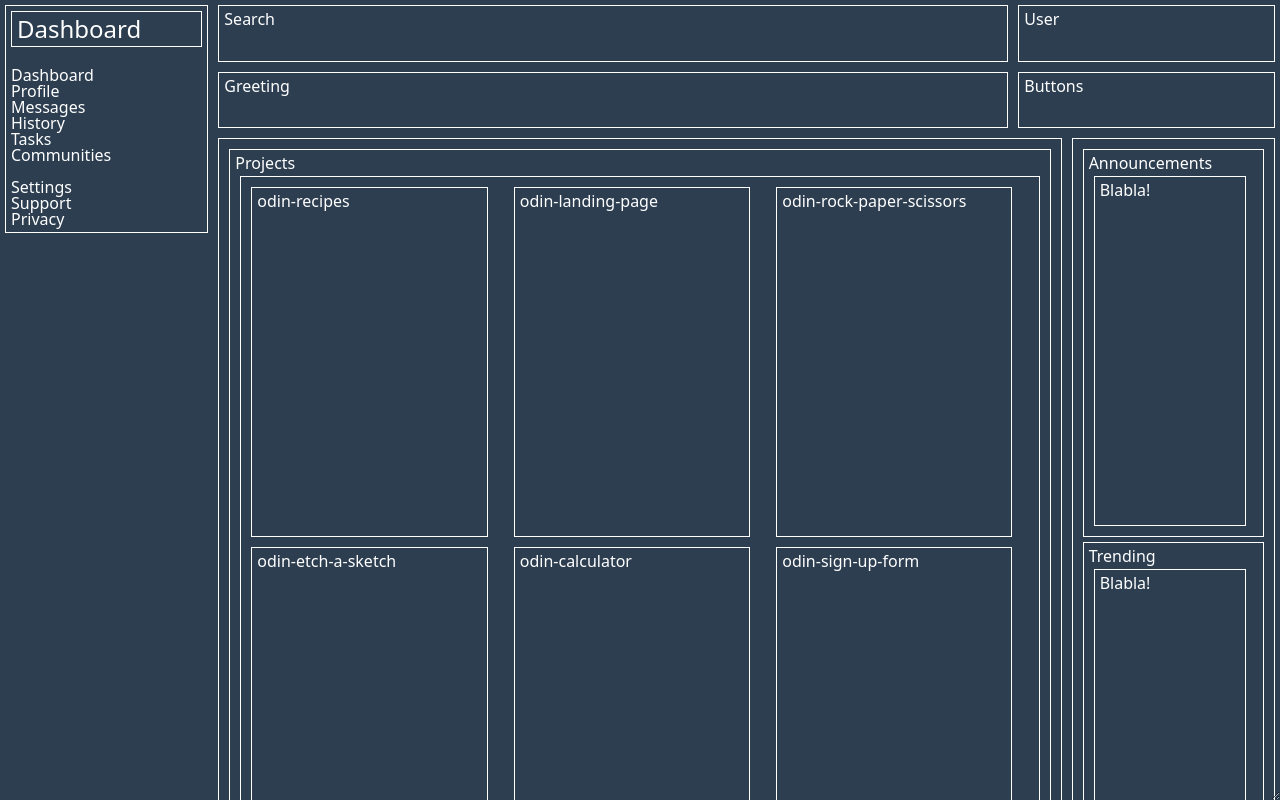
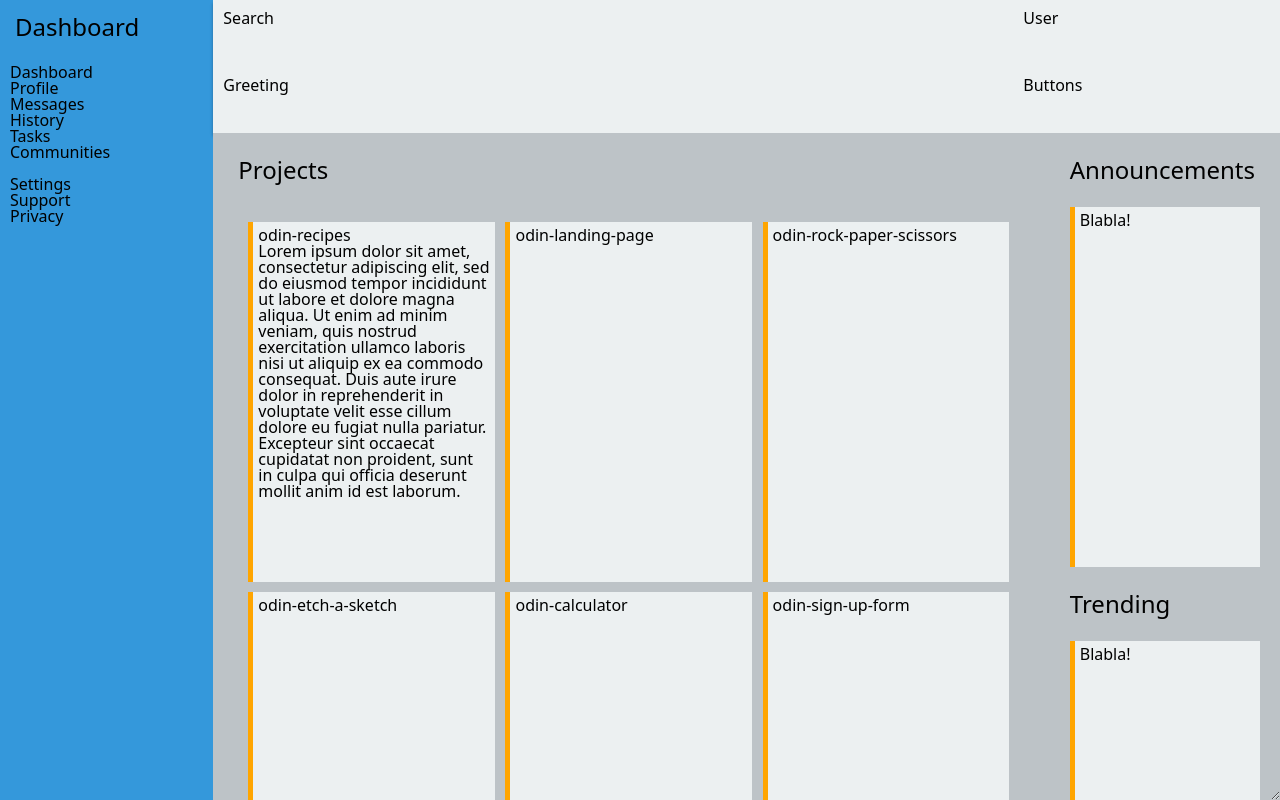
Before and after one commit to jerrej/admin-dashboard, a plain HTML site: page index.html in a window 1280 px wide. Drawn offline with Linux system fonts and the light colour scheme.

Commit message:
Styling of main content

```diff
--- a/css/style.css
+++ b/css/style.css
@@ -63,7 +63,7 @@ html {
 
 .dashboard-container {
     background-color: #000;
-    color: #fff;
+    color: #000;
     width: 100vw;
     height: 100vh;
     display: inline-grid;
@@ -75,44 +75,38 @@ html {
     row-gap: 0px;
     overflow: auto;
     resize: both;
+    box-sizing: border-box;
 }
 
 .left {
+    background-color: #3498db;
     grid-row-start: 1;
     grid-row-end: 6;
-    background-color: #2c3e50;
 }
 
 .top {
+    box-shadow: 0 0.2em 0.2em rgb(0 0 0 / 30%);
+    background-color: #ecf0f1;
     grid-column-start: 2;
     grid-column-end: 6;
     display: inline-grid;
     grid-template-rows: repeat(2, 1fr);
     grid-template-columns: repeat(4, 1fr);
-    background-color: #2c3e50;
 }
 
 .right {
+    background-color: #bdc3c7;
     grid-column-start: 2;
     grid-column-end: 6;
     grid-row-start: 2;
     grid-row-end: 6;
     display: inline-grid;
     grid-template-columns: 4fr 1fr;
-    background-color: #2c3e50;
-}
-
-.nav-header {
-    font-size: 1.5em;
-    box-sizing: border-box;
-    border: 1px solid #fff;
-    margin-bottom: 20px;
-    padding: 5px;
 }
 
 .nav {
-    box-sizing: border-box;
-    border: 1px solid #fff;
+/*     box-sizing: border-box;
+    border: 1px solid #fff; */
     margin: 5px;
     padding: 5px;
 }
@@ -120,16 +114,16 @@ html {
 .search {
     grid-column-start: 1;
     grid-column-end: 4;
-    box-sizing: border-box;
-    border: 1px solid #fff;
+/*     box-sizing: border-box;
+    border: 1px solid #fff; */
     margin: 5px;
     padding: 5px;
 }
 
 .user {
     grid-column-start: 4;
-    box-sizing: border-box;
-    border: 1px solid #fff;
+/*     box-sizing: border-box;
+    border: 1px solid #fff; */
     margin: 5px;
     padding: 5px;
 }
@@ -138,8 +132,8 @@ html {
     grid-row-start: 2;
     grid-column-start: 1;
     grid-column-end: 4;
-    box-sizing: border-box;
-    border: 1px solid #fff;
+/*     box-sizing: border-box;
+    border: 1px solid #fff; */
     margin: 5px;
     padding: 5px;
 }
@@ -147,30 +141,30 @@ html {
 .buttons {
     grid-row-start: 2;
     grid-column-start: 4;
-    box-sizing: border-box;
-    border: 1px solid #fff;
+/*     box-sizing: border-box;
+    border: 1px solid #fff; */
     margin: 5px;
     padding: 5px;
 }
 
 .main-content {
-    box-sizing: border-box;
-    border: 1px solid #fff;
+/*     box-sizing: border-box;
+    border: 1px solid #fff; */
     margin: 5px;
     padding: 5px;
 }
 
 .side-content {
-    box-sizing: border-box;
-    border: 1px solid #fff;
+/*     box-sizing: border-box;
+    border: 1px solid #fff; */
     margin: 5px;
     padding: 5px;
 }
 
 .projects {
     display: grid;
-    box-sizing: border-box;
-    border: 1px solid #fff;
+/*     box-sizing: border-box;
+    border: 1px solid #fff; */
     margin: 5px;
     padding: 5px;
 }
@@ -179,32 +173,42 @@ html {
     display: grid;
     grid-template-rows: repeat(2, 1fr);
     grid-template-columns: repeat(3, 1fr);
-    box-sizing: border-box;
-    border: 1px solid #fff;
+/*     box-sizing: border-box;
+    border: 1px solid #fff; */
     margin: 5px;
     padding: 5px;
 }
 
 .card {
+    background-color: #ecf0f1;
+    border-left: 5px solid orange;
     height: 350px;
     width: 90%;
-    box-sizing: border-box;
-    border: 1px solid #fff;
+/*     box-sizing: border-box;
+    border: 1px solid #fff; */
     margin: 5px;
     padding: 5px;
 }
 
 .announcements {
-    box-sizing: border-box;
-    border: 1px solid #fff;
+/*     box-sizing: border-box;
+    border: 1px solid #fff; */
     margin: 5px;
     padding: 5px;
 }
 
 .trending {
-    box-sizing: border-box;
-    border: 1px solid #fff;
+/*     box-sizing: border-box;
+    border: 1px solid #fff; */
     margin: 5px;
+    padding: 5px;
+}
+
+.header {
+    font-size: 1.5em;
+/*     box-sizing: border-box;
+    border: 1px solid #fff; */
+    margin-bottom: 20px;
     padding: 5px;
 }
 
--- a/index.html
+++ b/index.html
@@ -13,7 +13,7 @@
             <div class="left">
 
                 <div class="nav">
-                    <h1 class="nav-header">Dashboard</h1>
+                    <h1 class="header">Dashboard</h1>
                     <ul>
                         <li><a href="">Dashboard</a></li>
                         <li><a href="">Profile</a></li>
@@ -45,10 +45,11 @@
             <div class="right">
                 <div class="main-content">
                     <div class="projects">
-                        <h1>Projects</h1>
+                        <h1 class="header">Projects</h1>
                         <div class="cards">
                             <div class="card">
                                 <h2>odin-recipes</h2>
+                                <p>Lorem ipsum dolor sit amet, consectetur adipiscing elit, sed do eiusmod tempor incididunt ut labore et dolore magna aliqua. Ut enim ad minim veniam, quis nostrud exercitation ullamco laboris nisi ut aliquip ex ea commodo consequat. Duis aute irure dolor in reprehenderit in voluptate velit esse cillum dolore eu fugiat nulla pariatur. Excepteur sint occaecat cupidatat non proident, sunt in culpa qui officia deserunt mollit anim id est laborum.</p>
                             </div>
                             <div class="card">
                                 <h2>odin-landing-page</h2>
@@ -70,13 +71,13 @@
                 </div>
                 <div class="side-content">
                     <div class="announcements">
-                        <h1>Announcements</h1>
+                        <h1 class="header">Announcements</h1>
                         <div class="card">
                             Blabla!
                         </div>
                     </div>
                     <div class="trending">
-                        <h1>Trending</h1>
+                        <h1 class="header">Trending</h1>
                         <div class="card">
                             Blabla!
                         </div>
```
